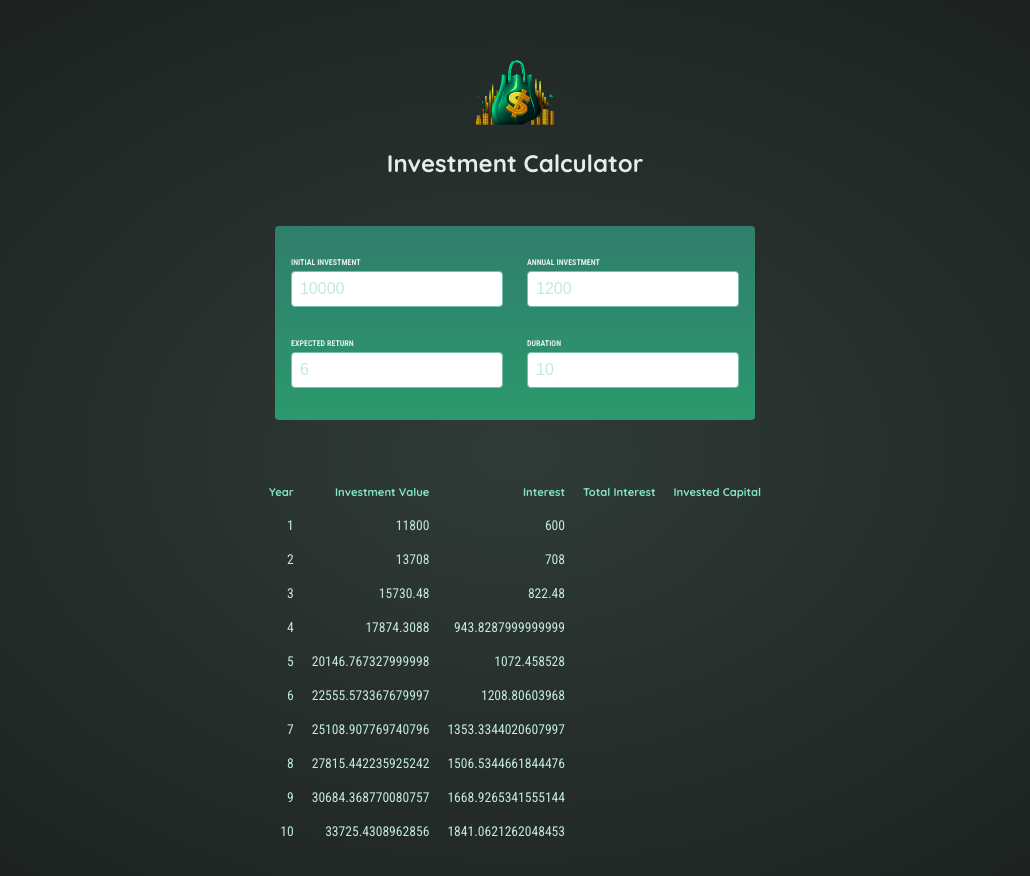
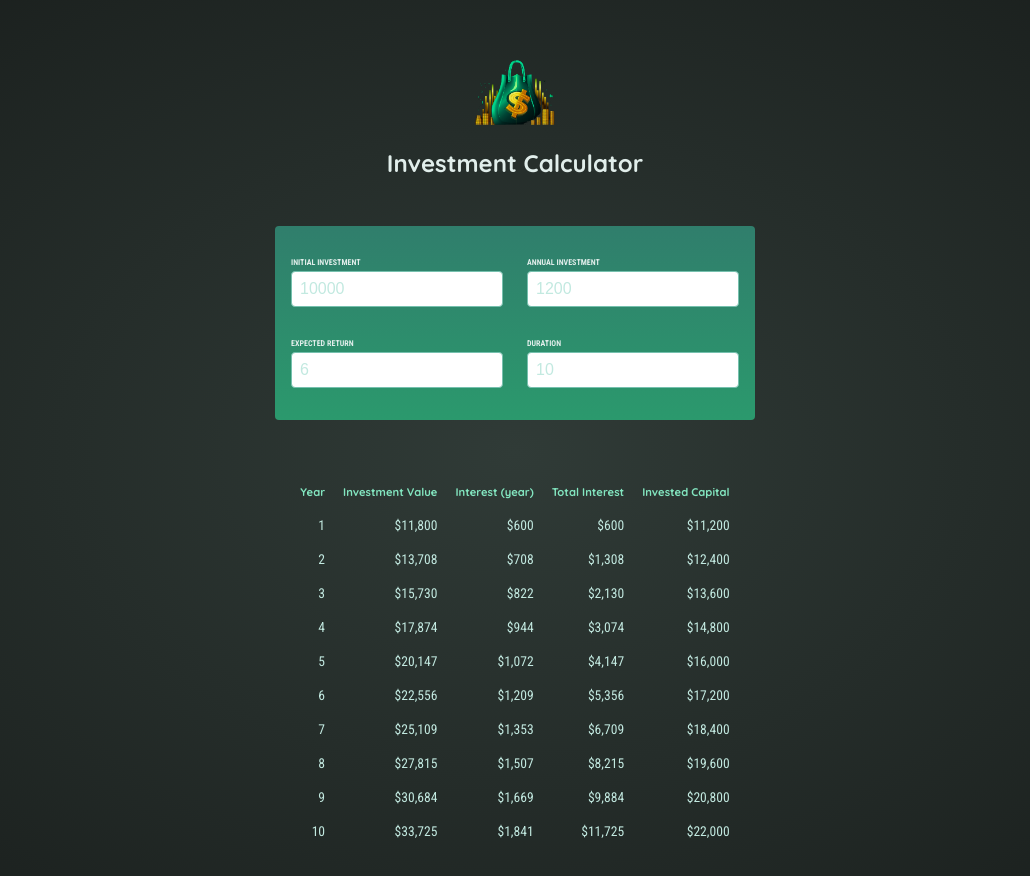
Before and after one commit to Ujef55/React-practice-project, a React (Vite) app: page / in a window 1280 px wide. Shown: the top 876 px of the page, without its empty margins (125-1155 px from the left). Built offline with nearby package versions, Linux system fonts and the light colour scheme.

Commit message:
formula added for totalInterest and InvestedAmount

```diff
--- a/src/Components/Results.jsx
+++ b/src/Components/Results.jsx
@@ -1,7 +1,14 @@
 import {calculateInvestmentResults} from '../util/investment.js';
+import { formatter } from '../util/investment.js';
 
 function Results({ userInputData }) {
     const resultsData = calculateInvestmentResults(userInputData);
+    const initialInvestment =
+     resultsData[0].valueEndOfYear -
+     resultsData[0].interest -
+     resultsData[0].annualInvestment;
+
+
     console.log(resultsData);
     return (
         <table id='result'>
@@ -9,20 +16,29 @@ function Results({ userInputData }) {
                 <tr>
                     <th>Year</th>
                     <th>Investment Value</th>
-                    <th>Interest</th>
+                    <th>Interest (year)</th>
                     <th>Total Interest</th>
                     <th>Invested Capital</th>
                 </tr>
             </thead>
             <tbody>
                 {resultsData.map(everyYearData => {
-                    return <tr key={everyYearData.year}>
-                        <td>{everyYearData.year}</td>
-                        <td>{everyYearData.valueEndOfYear}</td>
-                        <td>{everyYearData.interest}</td>
-                        <td></td>
-                        <td></td>
-                    </tr>
+
+         const totalInterest =
+            everyYearData.valueEndOfYear -
+            everyYearData.annualInvestment *
+            everyYearData.year - initialInvestment;
+
+        const totalInvestedAmount = everyYearData.valueEndOfYear - totalInterest;
+
+
+        return <tr key={everyYearData.year}>
+                  <td>{everyYearData.year}</td>
+                  <td>{formatter.format(everyYearData.valueEndOfYear)}</td>
+                  <td>{formatter.format(everyYearData.interest)}</td>
+                  <td>{formatter.format(totalInterest)}</td>
+                  <td>{formatter.format(totalInvestedAmount)}</td>
+                </tr>
                 })}
             </tbody>
         </table>
```
